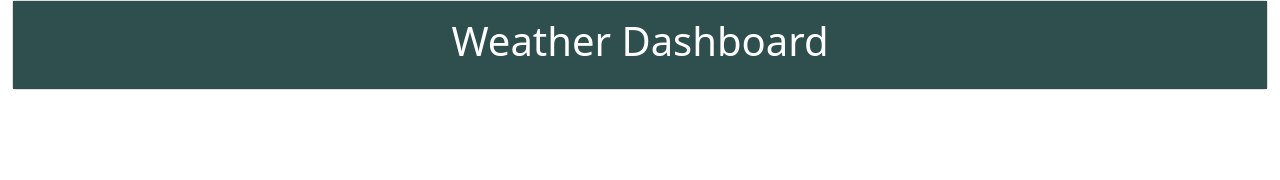
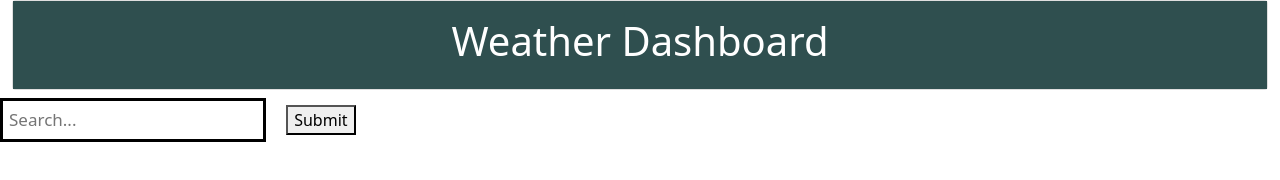
Before and after one commit to Schimmoellerm/mas-weather-dashboard, a plain HTML site: page index.html in a window 1280 px wide. Drawn offline with nearby package versions, Linux system fonts and the light colour scheme.

Commit message:
added search input and button

```diff
--- a/Assets/style.css
+++ b/Assets/style.css
@@ -1,3 +1,11 @@
 .customTitle {
     background-color: darkslategray;
 }
+
+.searchBar input[type=text] {
+    padding: 6px;
+    border: solid;
+    margin-top: 8px;
+    margin-right: 16px;
+    font-size: 17px;
+  }
--- a/index.html
+++ b/index.html
@@ -21,6 +21,14 @@
         </div>
     </div>
 
+    <!--Search Bar-->
+    <div class= 'searchBar'>
+        <input type= 'text' placeholder= 'Search...'>
+        <button type="submit">Submit</button>
+    </div>
+
+
+
 </body>
 <script src='./Assets/script.js'></script>
 <script
```
